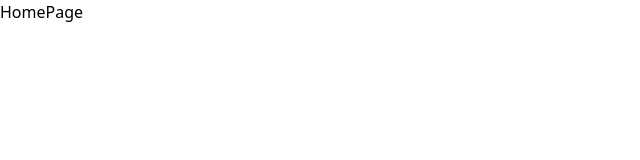
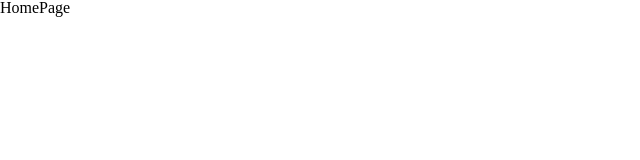
Before and after one commit to luissshc29/Notepad, a Next.js app: page / in a window 1280 px wide. Shown: the top 160 px of the page, without its empty margins (0-640 px from the left). Built offline with nearby package versions, Linux system fonts and the light colour scheme.

Commit message:
Adicionando GlobalStyles.tsx com o reset.css

```diff
--- a/pages/_app.tsx
+++ b/pages/_app.tsx
@@ -1,9 +1,11 @@
-import '@/styles/globals.css'
+import 'styles/globals.css'
 import type { AppProps } from 'next/app'
+import GlobalStyles from 'styles/GlobalStyles'
 
 export default function App({ Component, pageProps }: AppProps) {
     return (
         <>
+            <GlobalStyles/>
             <Component {...pageProps} />
         </>
     )
--- /dev/null
+++ b/src/styles/GlobalStyles.tsx
@@ -0,0 +1,45 @@
+import React from 'react'
+
+export default function GlobalStyles() {
+  return (
+    <style>
+        {
+            `
+
+            html, body, div, span, applet, object, iframe,
+            h1, h2, h3, h4, h5, h6, p, blockquote, pre,
+            a, abbr, acronym, address, big, cite, code,
+            del, dfn, em, img, ins, kbd, q, s, samp,
+            small, strike, strong, sub, sup, tt, var,
+            b, u, i, center,
+            dl, dt, dd, ol, ul, li,
+            fieldset, form, label, legend,
+            table, caption, tbody, tfoot, thead, tr, th, td,
+            article, aside, canvas, details, embed,
+            figure, figcaption, footer, header, hgroup,
+            menu, nav, output, ruby, section, summary,
+            time, mark, audio, video {
+                margin: 0;
+                padding: 0;
+                border: 0;
+                font-size: 100%;
+                font: inherit;
+                vertical-align: baseline;
+            }
+            /* HTML5 display-role reset for older browsers */
+            article, aside, details, figcaption, figure,
+            footer, header, hgroup, menu, nav, section {
+                display: block;
+            }
+            body {
+                line-height: 1;
+            }
+            ol, ul {
+                list-style: none;
+            }
+
+            `
+        }
+    </style>
+  )
+}
--- a/tsconfig.json
+++ b/tsconfig.json
@@ -13,9 +13,7 @@
     "isolatedModules": true,
     "jsx": "preserve",
     "incremental": true,
-    "paths": {
-      "@/*": ["./src/*"]
-    }
+    "baseUrl": "src"
   },
   "include": ["next-env.d.ts", "**/*.ts", "**/*.tsx"],
   "exclude": ["node_modules"]
```
